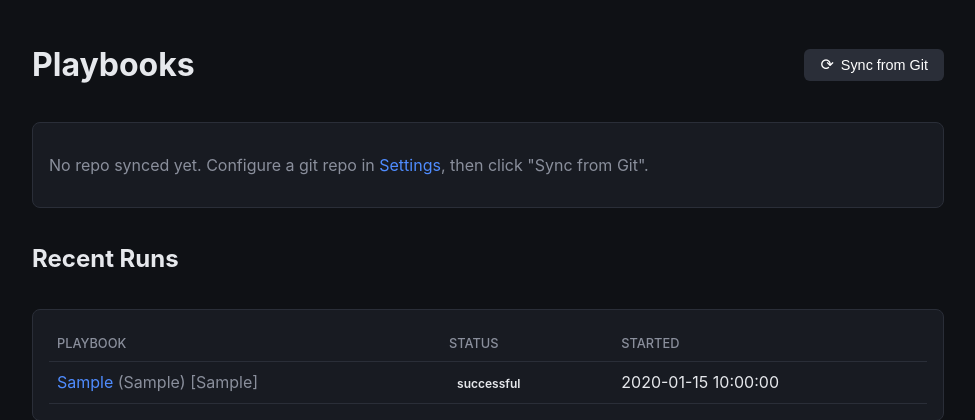
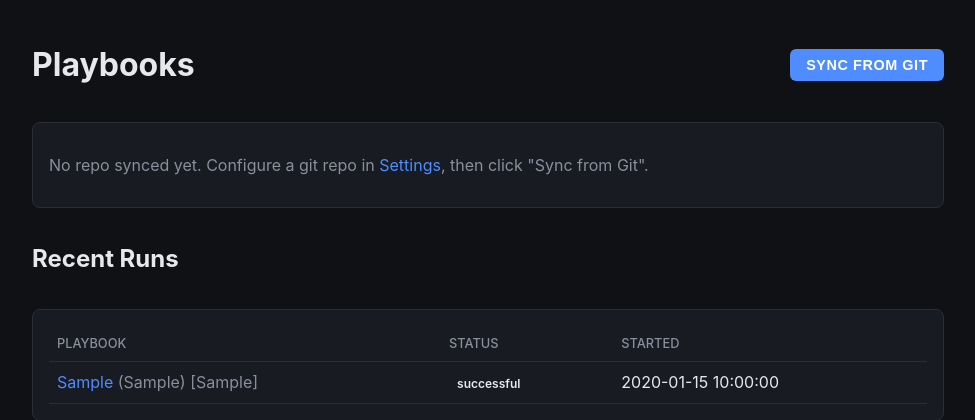
Before and after one commit to ccmpbll/ulmo, a FastAPI app: page / in a window 1280 px wide. Shown: the part 57-477 px from the top of the page, without its empty margins (152-1127 px from the left). Run offline with FastAPI, Linux system fonts and the light colour scheme; the visitor is signed in with stand-in values (Sample User, id 1); tables that the repository leaves empty hold one stand-in row (values such as "Sample post"); parts of the project's set-up code (start-up, migrations or seed data) failed here and were passed over.

Commit message:
Simplify Sync from Git button: drop icon, all-caps, blue
No icon library available for a proper Git glyph, so dropped it
rather than reach for a unicode approximation. Switched to the
default accent-blue button style (was 'secondary' gray) and added
text-transform: uppercase via CSS rather than hardcoding caps in the
template, so the underlying label stays 'Sync from Git' for any
future styling changes.

```diff
--- a/app/static/style.css
+++ b/app/static/style.css
@@ -82,8 +82,7 @@ button:active, .btn:active { transform: scale(0.97); }
 button:disabled, .btn:disabled { background: var(--border); color: var(--muted); cursor: not-allowed; opacity: 1; transform: none; }
 button:disabled:hover, .btn:disabled:hover { opacity: 1; }
 
-.sync-btn { display: inline-flex; align-items: center; gap: 7px; }
-.sync-btn .sync-icon { font-size: 1rem; line-height: 1; }
+.sync-btn { text-transform: uppercase; letter-spacing: 0.04em; font-weight: 600; }
 
 .error { color: var(--red); }
 .ok { color: var(--green); }
--- a/app/templates/dashboard.html
+++ b/app/templates/dashboard.html
@@ -7,7 +7,7 @@
 <div class="page-header">
   <h1>Playbooks</h1>
   <form method="post" action="/sync">
-    <button type="submit" class="secondary sync-btn"><span class="sync-icon">⟳</span> Sync from Git</button>
+    <button type="submit" class="sync-btn">Sync from Git</button>
   </form>
 </div>
 
```
